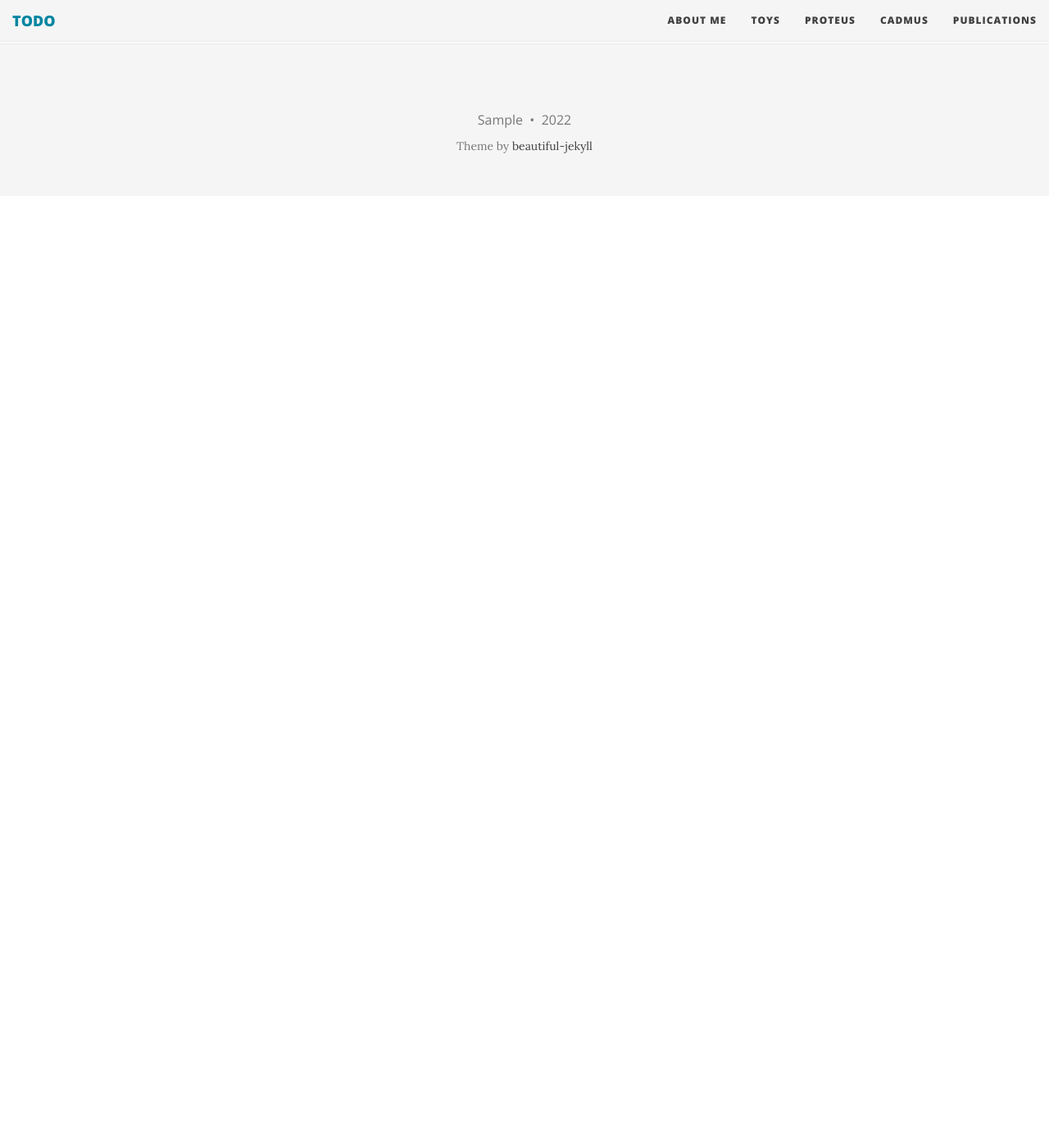
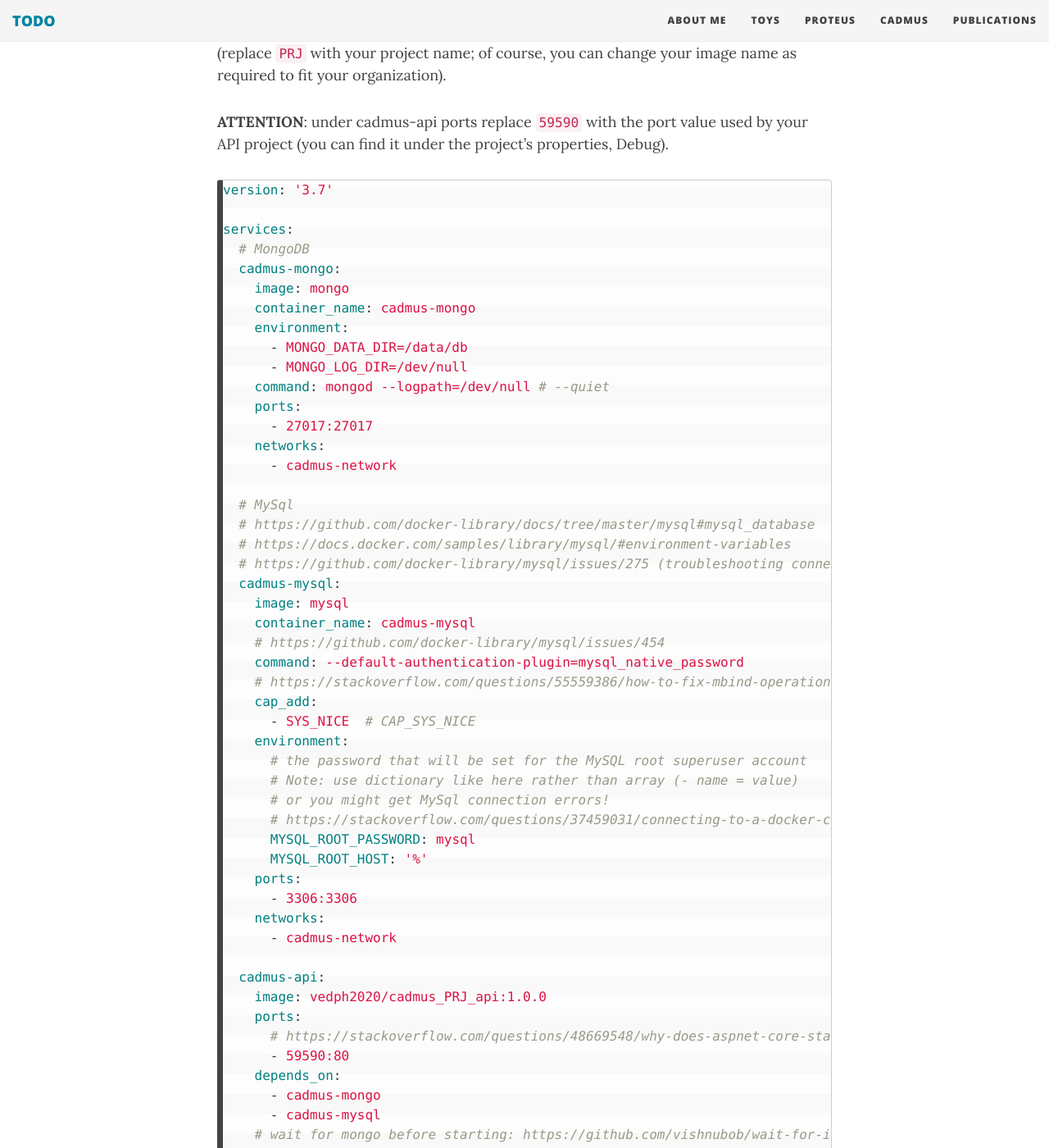
Before and after one commit to Myrmex/overview, a Jekyll site: the page built from cadmus/dev/backend-api.md, in a window 1280 px wide and 1400 px high, scrolled down 17782 px. Shown: the whole window at 82% size. Built offline with Jekyll 4.4.1, drawn with Linux system fonts in a browser that asks for light colours; nearby versions of some CDN libraries; before the commit the page ends 18021 px from its top, so only the background shows below that; some of the changed text lies outside the part shown.

Commit message:
Update backend-api.md

````diff
--- a/cadmus/dev/backend-api.md
+++ b/cadmus/dev/backend-api.md
@@ -711,3 +711,113 @@ WORKDIR /app
 COPY --from=publish /app/publish .
 ENTRYPOINT ["dotnet", "Cadmus__PRJ__Api.dll"]
 ```
+
+(2) add a `docker-compose.yml` file to allow you using the API in a composer stack (replace `PRJ` with your project name; of course, you can change your image name as required to fit your organization).
+
+**ATTENTION**: under cadmus-api ports replace `59590` with the port value used by your API project (you can find it under the project's properties, Debug).
+
+```yml
+version: '3.7'
+
+services:
+  # MongoDB
+  cadmus-mongo:
+    image: mongo
+    container_name: cadmus-mongo
+    environment:
+      - MONGO_DATA_DIR=/data/db
+      - MONGO_LOG_DIR=/dev/null
+    command: mongod --logpath=/dev/null # --quiet
+    ports:
+      - 27017:27017
+    networks:
+      - cadmus-network
+
+  # MySql
+  # https://github.com/docker-library/docs/tree/master/mysql#mysql_database
+  # https://docs.docker.com/samples/library/mysql/#environment-variables
+  # https://github.com/docker-library/mysql/issues/275 (troubleshooting connection)
+  cadmus-mysql:
+    image: mysql
+    container_name: cadmus-mysql
+    # https://github.com/docker-library/mysql/issues/454
+    command: --default-authentication-plugin=mysql_native_password
+    # https://stackoverflow.com/questions/55559386/how-to-fix-mbind-operation-not-permitted-in-mysql-error-log
+    cap_add:
+      - SYS_NICE  # CAP_SYS_NICE
+    environment:
+      # the password that will be set for the MySQL root superuser account
+      # Note: use dictionary like here rather than array (- name = value)
+      # or you might get MySql connection errors!
+      # https://stackoverflow.com/questions/37459031/connecting-to-a-docker-compose-mysql-container-denies-access-but-docker-running/37460872#37460872
+      MYSQL_ROOT_PASSWORD: mysql
+      MYSQL_ROOT_HOST: '%'
+    ports:
+      - 3306:3306
+    networks:
+      - cadmus-network
+
+  cadmus-api:
+    image: vedph2020/cadmus_PRJ_api:1.0.0
+    ports:
+      # https://stackoverflow.com/questions/48669548/why-does-aspnet-core-start-on-port-80-from-within-docker
+      - 59590:80
+    depends_on:
+      - cadmus-mongo
+      - cadmus-mysql
+    # wait for mongo before starting: https://github.com/vishnubob/wait-for-it
+    command: ["./wait-for-it.sh", "cadmus-mongo:27017", "--", "dotnet", "Cadmus_PRJ_Api.dll"]
+    environment:
+      # for Windows use : as separator, for non Windows use __
+      # (see https://github.com/aspnet/Configuration/issues/469)
+      - CONNECTIONSTRINGS__DEFAULT=mongodb://cadmus-mongo:27017/{0}
+      - CONNECTIONSTRINGS__INDEX=Server=cadmus-mysql;port=3306;Database={0};Uid=root;Pwd=mysql
+      - SERILOG__CONNECTIONSTRING=mongodb://cadmus-mongo:27017/{0}-log
+      - STOCKUSERS__0__PASSWORD=P4ss-W0rd!
+      - SEED__INDEXDELAY=25
+      - MESSAGING__APIROOTURL=http://cadmusapi.azurewebsites.net
+      - MESSAGING__APPROOTURL=http://cadmusapi.com/
+      - MESSAGING__SUPPORTEMAIL=support@cadmus.com
+    networks:
+      - cadmus-network
+
+networks:
+  cadmus-network:
+    driver: bridge
+```
+
+(3) add a `.dockerignore` file with this content:
+
+```txt
+**/.classpath
+**/.dockerignore
+**/.env
+**/.git
+**/.gitignore
+**/.project
+**/.settings
+**/.toolstarget
+**/.vs
+**/.vscode
+**/*.*proj.user
+**/*.dbmdl
+**/*.jfm
+**/azds.yaml
+**/bin
+**/charts
+**/docker-compose*
+**/Dockerfile*
+**/node_modules
+**/npm-debug.log
+**/obj
+**/secrets.dev.yaml
+**/values.dev.yaml
+LICENSE
+README.md
+```
+
+To build a Docker image (replace `PRJ` with your project's name):
+
+```ps1
+docker build . -t vedph2020/cadmus_PRJ_api:1.0.0 -t vedph2020/cadmus_PRJ_api:latest
+```
````
